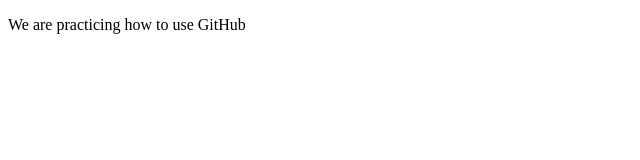
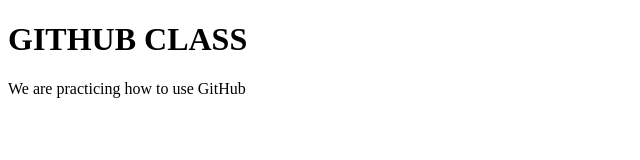
Before and after one commit to AdedamolaG/html-practice, a plain HTML site: page CLASS-PROJECT/practice.html in a window 1280 px wide. Shown: the whole page, without its empty margins (0-640 px from the left). Drawn offline with Linux system fonts and the light colour scheme.

Commit message:
renamed class project directory

```diff
--- a/CLASS PROJECT/practice.html
+++ b/CLASS-PROJECT/practice.html
@@ -6,8 +6,12 @@
     <title>Hello, World</title>
 </head>
 <body>
+    <h1>
+        GITHUB CLASS
+    </h1>
     <p>
         We are practicing how to use GitHub
+
     </p>
     <script>
         alert("Hello, World");
```
Also changed, not shown: CLASS-PROJECT/adedamola.jpg (renamed from CLASS PROJECT/adedamola.jpg), CLASS-PROJECT/figma.css (added), CLASS-PROJECT/figma.html (renamed from CLASS PROJECT/figma.html), CLASS-PROJECT/flexbox.css (renamed from CLASS PROJECT/flexbox.css), CLASS-PROJECT/flexbox.html (renamed from CLASS PROJECT/flexbox.html), CLASS-PROJECT/grid.css (renamed from CLASS PROJECT/grid.css), CLASS-PROJECT/grid.html (renamed from CLASS PROJECT/grid.html), CLASS-PROJECT/myportfolio.css (renamed from CLASS PROJECT/myportfolio.css), CLASS-PROJECT/myportfolio.html (renamed from CLASS PROJECT/myportfolio.html), CLASS-PROJECT/productcard.css (renamed from CLASS PROJECT/productcard.css), CLASS-PROJECT/productcard.html (renamed from CLASS PROJECT/productcard.html), CLASS-PROJECT/pseudo.css (renamed from CLASS PROJECT/pseudo.css), CLASS-PROJECT/pseudo.html (renamed from CLASS PROJECT/pseudo.html), CLASS-PROJECT/restaurant.css (renamed from CLASS PROJECT/restaurant.css), 1 more files.
